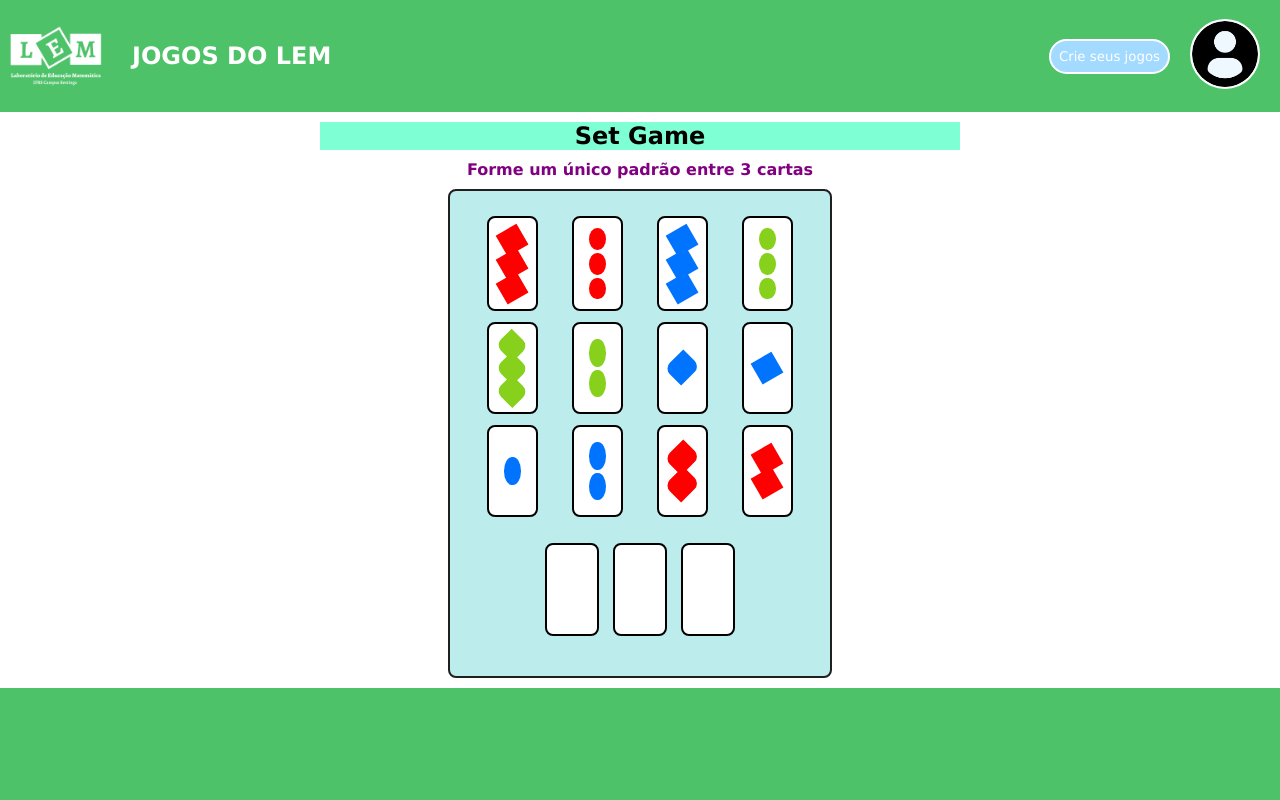
After one commit to jonhybr/plataforma-site-jogos, a Node server app: page /setgame in a window 1280 px wide. The commit adds this page. Run offline with Node 20, Linux system fonts and the light colour scheme.

Commit message:
design novo jogo correção tabuada

```diff
--- a/Plataforma-de-jogos/css/main.css
+++ b/Plataforma-de-jogos/css/main.css
@@ -165,6 +165,107 @@ footer {
     background-color: #4dc269;
     position: relative;
     bottom: 0;
+}
+
+#snakeDiv {
+    display: flex;
+    flex-direction: column;
+    justify-content: space-evenly;
+    background-color: #315779;
+    border-radius: 10px;
+    padding: 1%;
+}
+
+#setgameDiv {
+    border: 2px solid #1F1F1F;
+    background-color: #bceceb;
+    border-radius: 8px;
+    padding: 20px;
+    width: 30%;
+    height: 85%;
+    .blue {
+        > * {
+            background-color: rgb(0, 115, 255);
+        }
+    }
+    .diamond {
+        > * {
+            width: 90%;
+            height: 55%;
+            flex-basis: 40%;
+            transform: rotate(45deg);
+            border-top-right-radius: 8px;
+            border-bottom-left-radius: 8px;
+        }
+    }
+    .green {
+        > * {
+            background-color: rgb(135, 208, 27);
+        }
+    }
+    .circle {
+        gap: 3px;
+        > * {
+            flex-basis: 40%;
+            border-radius: 50%;
+            width: 60%;
+            height: 100%;
+        }
+    }
+
+    .red {
+        > * {
+            background-color: red;
+        }
+    }
+    .square {
+        > * {
+            flex-basis: 35%;
+            width: 90%;
+            height: 100%;
+            transform: rotate(-30deg);
+        }
+    }
+    #setgameCards {
+        display: grid;
+        grid-template-columns: 1fr 1fr 1fr 1fr;
+        align-items: center;
+        justify-items: center;
+        width: 100%;
+        height: 70%;
+        .card {
+            display: flex;
+            flex-direction: column;
+            justify-content: center;
+            align-items: center;
+            background-color: white;
+            border-radius: 8px;
+            border: 2px solid black;
+            width: 60%;
+            height: 90%;
+            padding: 10px;
+            &:hover {
+                outline: 3px solid blue;
+            }
+        }
+    }
+    #setgamePlace {
+        width: 60%;
+        height: 30%;
+        margin: auto;
+        display: grid;
+        grid-template-columns: 1fr 1fr 1fr;
+        justify-items: center;
+        align-items: center;
+        gap: 0;
+        > * {
+            border-radius: 8px;
+            background-color: white;
+            border: 2px solid black;
+            width: 80%;
+            height: 70%;
+        }
+    }
 }
 
 #main2048{
--- a/Plataforma-de-jogos/index.js
+++ b/Plataforma-de-jogos/index.js
@@ -68,3 +68,7 @@ app.get('/2048', (req, res) => {
 app.get('/maiormenor', (req, res) => {
     res.render('maiormenor')
 })
+
+app.get('/setgame', (req, res) => {
+    res.render('setgame')
+})
--- /dev/null
+++ b/Plataforma-de-jogos/views/setgame.ejs
@@ -0,0 +1,46 @@
+<!DOCTYPE html>
+<html lang="pt-br">
+<head>
+    <meta charset="UTF-8">
+    <title>Jogos do LEM</title>
+</head>
+<body>
+
+    <%- include('header.html') %>
+
+    <main>
+
+        <h2>Set Game</h2>
+        <p>Forme um único padrão entre 3 cartas</p>
+
+        <div id="setgameDiv">
+
+            <div id="setgameCards">
+                <div class="card red square"><div></div><div></div><div></div></div>
+                <div class="card red circle"><div></div><div></div><div></div></div>
+                <div class="card blue square"><div></div><div></div><div></div></div>
+                <div class="card green circle"><div></div><div></div><div></div></div>
+                <div class="card green diamond"><div></div><div></div><div></div></div>
+                <div class="card green circle"><div></div><div></div></div>
+                <div class="card blue diamond"><div></div></div>
+                <div class="card blue square"><div></div></div>
+                <div class="card blue circle"><div></div></div>
+                <div class="card blue circle"><div></div><div></div></div>
+                <div class="card red diamond"><div></div><div></div></div>
+                <div class="card red square"><div></div><div></div></div>
+            </div>
+            <div id="setgamePlace">
+                <div></div>
+                <div></div>
+                <div></div>
+            </div>
+
+
+        </div>
+
+    </main>
+
+    <%- include('footer.html') %>
+
+</body>
+</html>
--- a/Plataforma-de-jogos/views/snake.ejs
+++ b/Plataforma-de-jogos/views/snake.ejs
@@ -21,7 +21,10 @@
     <main>
         <h2>Jogo da Cobrinha</h2>
         <p>Coma o máximo que conseguir!</p>
-        <canvas id="snakeGame"></canvas>
+        <div id="snakeDiv">
+            <canvas id="snakeGame"></canvas>
+            <div id="baixo"></div>
+        </div>
     </main>
     <footer>
 
```
Also changed, not shown: Plataforma-de-jogos/scripts/snake.js (+5 -5 lines), Plataforma-de-jogos/scripts/tabuada.js (+15 -12 lines), Plataforma-de-jogos/views/home.ejs (+13 -13 lines), Plataforma-de-jogos/imagens/setgame.png (added), Plataforma-de-jogos/imagens/snake2.png (added).
